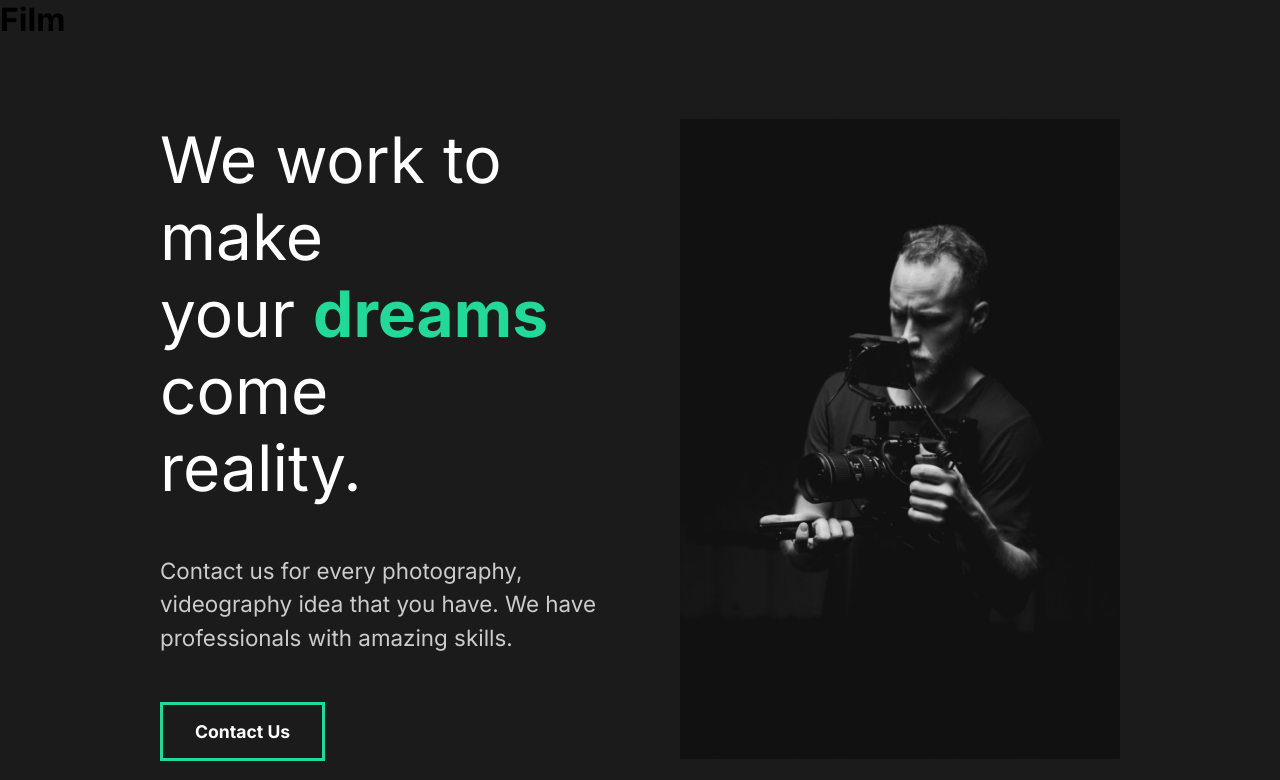
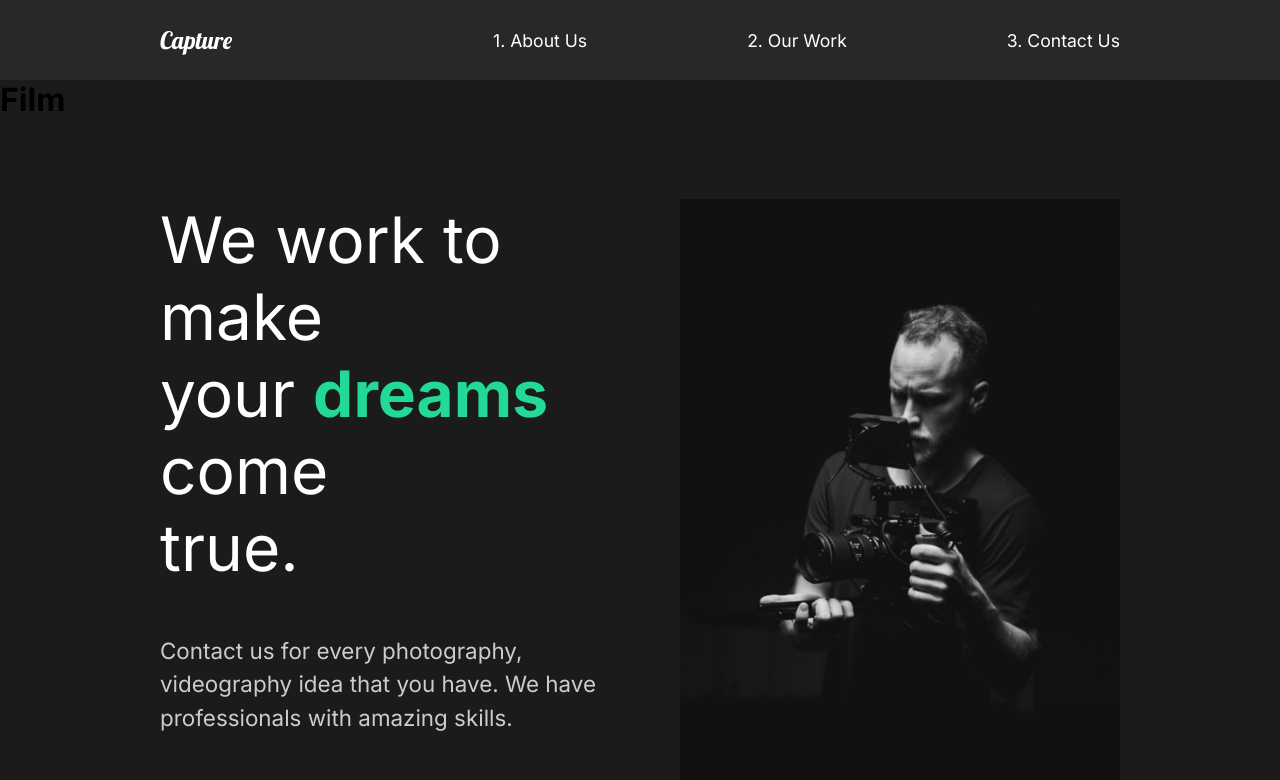
Before and after one commit to tatjama/react-portfolio, a React (Create React App) app: page / in a window 1280 px wide. Shown: the top 780 px of the page. Built offline with nearby package versions, Linux system fonts and the light colour scheme.

Commit message:
8. Creating Our Nav

```diff
--- a/src/App.js
+++ b/src/App.js
@@ -2,12 +2,15 @@
 import GlobalStyle from './components/GlobalStyle';
 //Pages import
 import AboutUs from './pages/AboutUs';
+import Nav from './components/Nav';
 
 function App() {
   return (
     <div className="App">
+      <GlobalStyle/>
+      <Nav/>
       <h1>Film</h1>
-      <GlobalStyle/>
+
       <AboutUs/>
     </div>
   );
--- a/src/components/AboutSection.js
+++ b/src/components/AboutSection.js
@@ -17,7 +17,7 @@
                         <h2> your <span>dreams</span> come</h2>
                     </Hide>
                     <Hide>
-                        <h2> reality.</h2>
+                        <h2> true.</h2>
                     </Hide>
                 </div>
                 <p>Contact us for every photography, videography idea that you have. We have professionals
--- /dev/null
+++ b/src/components/Nav.js
@@ -0,0 +1,54 @@
+
+import React from 'react';
+//import Styled
+import styled from "styled-components";
+
+
+const Nav = () => {
+    return(
+        <StyledNav>
+            <h1><a id = "logo" href = "#">Capture</a></h1>
+            <ul>
+                <li>
+                    <a href = "#">1. About Us</a>
+                </li>
+                <li>
+                    <a href = "#">2. Our Work</a>
+                </li>
+                <li>
+                    <a href = "#">3. Contact Us</a>
+                </li>
+            </ul>
+
+        </StyledNav>
+    )
+}
+//Style
+const StyledNav = styled.nav `
+    min-height: 10vh;
+    display: flex;
+    justify-content: space-between;
+    align-items: center;
+    padding: 1rem 10rem;
+    margin: auto;
+    background-color: #282828;
+    a{
+        color: white;
+        text-decoration: none;
+    }
+    ul{
+        display: flex;
+        list-style: none;
+    }
+    #logo{
+        font-family: "Lobster", cursive;
+        font-weight: lighter;
+        font-size: 1.5rem;
+    }
+    li{
+        padding-left: 10rem;
+        position: relative;
+    }
+`
+
+export default Nav
```
